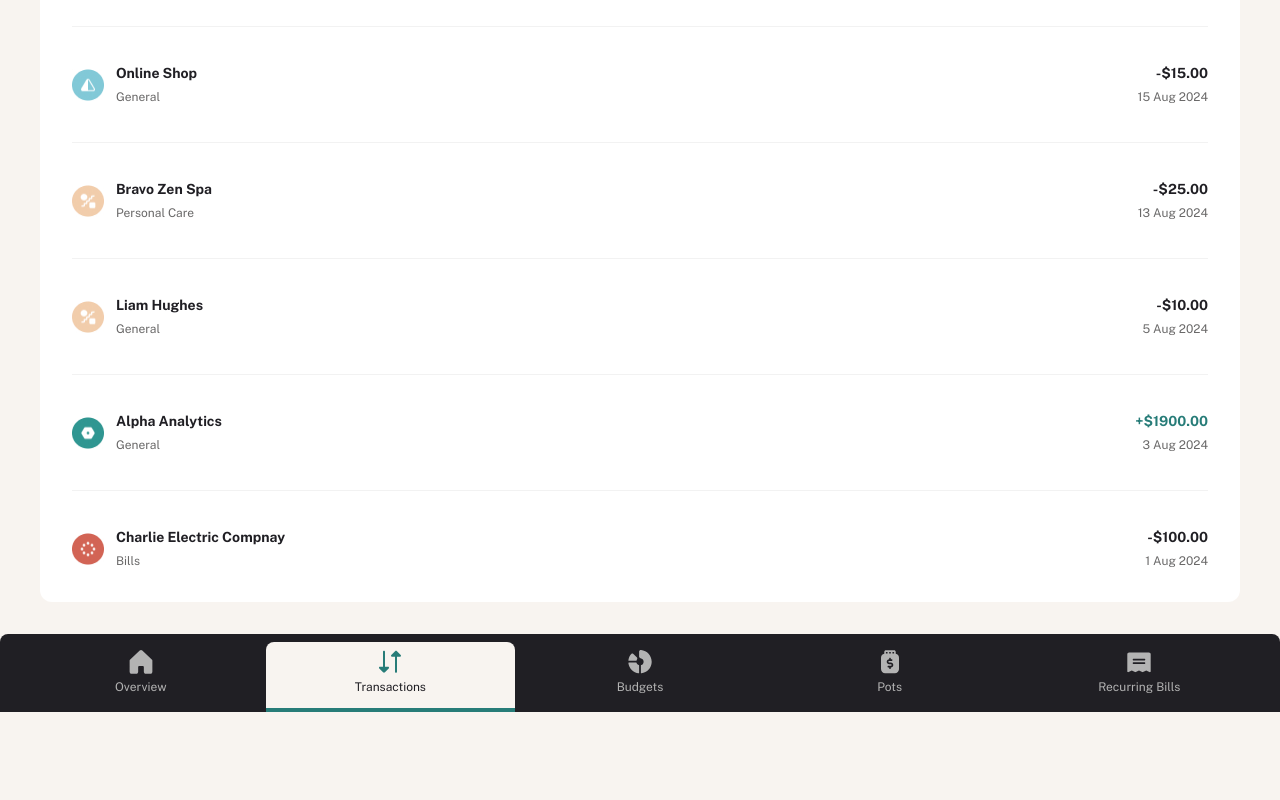
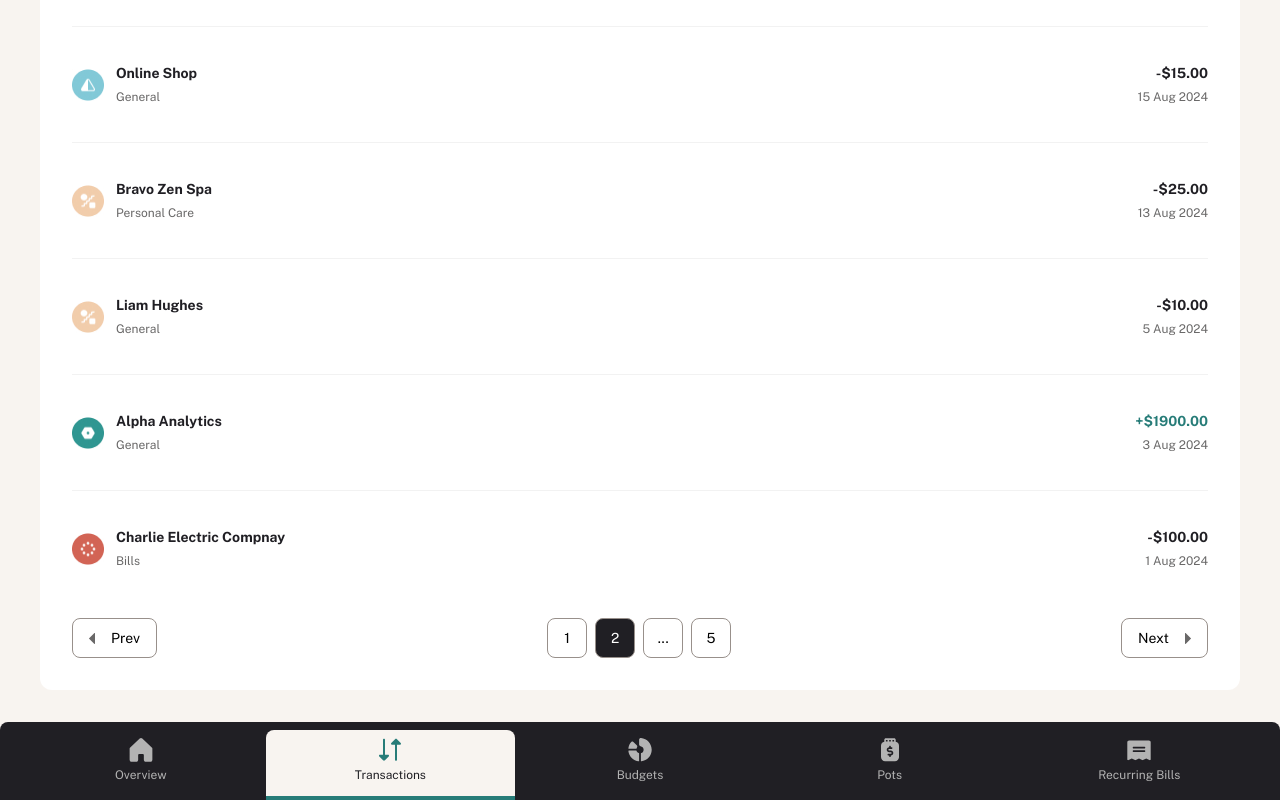
Before and after one commit to emerald-nomad/personal-finance-app, a Next.js app: page /dashboard/transactions in a window 1280 px wide. Shown: the part 705-1505 px from the top of the page. Before the commit the page ends 1417 px from the top, so only its background shows below. Built offline with nearby package versions, Linux system fonts and the light colour scheme.

Commit message:
pagination

```diff
--- /dev/null
+++ b/app/dashboard/transactions/_components/Pagination/pagination.module.scss
@@ -0,0 +1,57 @@
+@use "../../../../mixins" as *;
+
+.pagination {
+  display: flex;
+  padding-top: var(--spacing-300, 24px);
+  justify-content: space-between;
+  align-items: center;
+  align-self: stretch;
+}
+
+.nav-button {
+  cursor: pointer;
+  display: flex;
+  height: var(--spacing-500, 40px);
+  padding: var(--spacing-200, 16px);
+  justify-content: center;
+  align-items: center;
+  gap: var(--spacing-200, 16px);
+  border-radius: var(--spacing-100, 8px);
+  border: 1px solid var(--color-beige-500, #98908b);
+  background: var(--color-white, #fff);
+
+  span {
+    display: none;
+  }
+
+  @include mq(md) {
+    span {
+      display: inline;
+    }
+  }
+}
+
+.page-button-container {
+  display: flex;
+  align-items: center;
+  gap: var(--spacing-100, 8px);
+}
+
+.page-button {
+  cursor: pointer;
+  display: flex;
+  width: var(--spacing-500, 40px);
+  height: var(--spacing-500, 40px);
+  padding: var(--spacing-200, 16px);
+  justify-content: center;
+  align-items: center;
+  gap: var(--spacing-200, 16px);
+  border-radius: var(--spacing-100, 8px);
+  border: 1px solid var(--color-beige-500, #98908b);
+  background: var(--color-white, #fff);
+
+  &.active {
+    color: var(--color-white, #fff);
+    background: var(--color-grey-900, #201f24);
+  }
+}
--- a/app/dashboard/transactions/_components/Pagination/pagination.tsx
+++ b/app/dashboard/transactions/_components/Pagination/pagination.tsx
@@ -1,3 +1,39 @@
+import clsx from "clsx";
+import styles from "./pagination.module.scss";
+import CaretLeftIcon from "@/images/icon-caret-left.svg";
+import CaretRightIcon from "@/images/icon-caret-right.svg";
+
 export function Pagination() {
-  return <div></div>;
+  return (
+    <div className={clsx([styles["pagination"]])}>
+      <button className={clsx([styles["nav-button"]])}>
+        <CaretLeftIcon />
+        <span className={clsx(["text-preset-4"])}>Prev</span>
+      </button>
+      <div className={clsx([styles["page-button-container"]])}>
+        <button className={clsx([styles["page-button"], "text-preset-4 "])}>
+          1
+        </button>
+        <button
+          className={clsx([
+            styles["page-button"],
+            "text-preset-4 ",
+            styles["active"],
+          ])}
+        >
+          2
+        </button>
+        <button className={clsx([styles["page-button"], "text-preset-4 "])}>
+          ...
+        </button>
+        <button className={clsx([styles["page-button"], "text-preset-4 "])}>
+          5
+        </button>
+      </div>
+      <button className={clsx([styles["nav-button"]])}>
+        <span className={clsx(["text-preset-4"])}>Next</span>
+        <CaretRightIcon />
+      </button>
+    </div>
+  );
 }
--- a/app/dashboard/transactions/page.tsx
+++ b/app/dashboard/transactions/page.tsx
@@ -12,6 +12,7 @@ import {
   TransactionItemProps,
 } from "./_components/TransactionItem";
 import { JSX } from "react";
+import { Pagination } from "./_components/Pagination";
 
 const transactionItems: TransactionItemProps[] = [
   {
@@ -145,6 +146,7 @@ export default function Page() {
         <ul className={clsx([styles["transactions-list"]])}>
           {createListItems()}
         </ul>
+        <Pagination />
       </div>
     </>
   );
```
